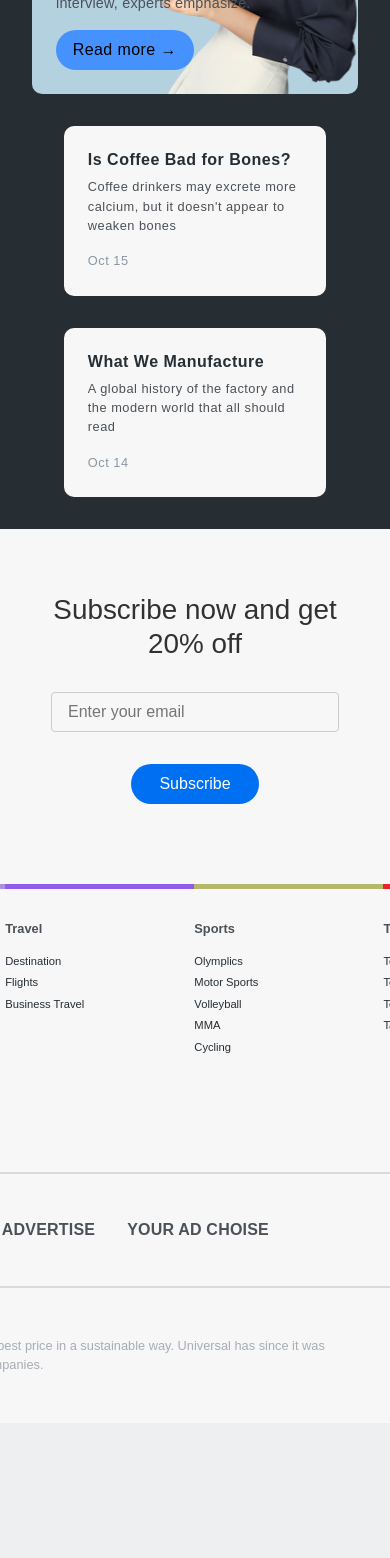
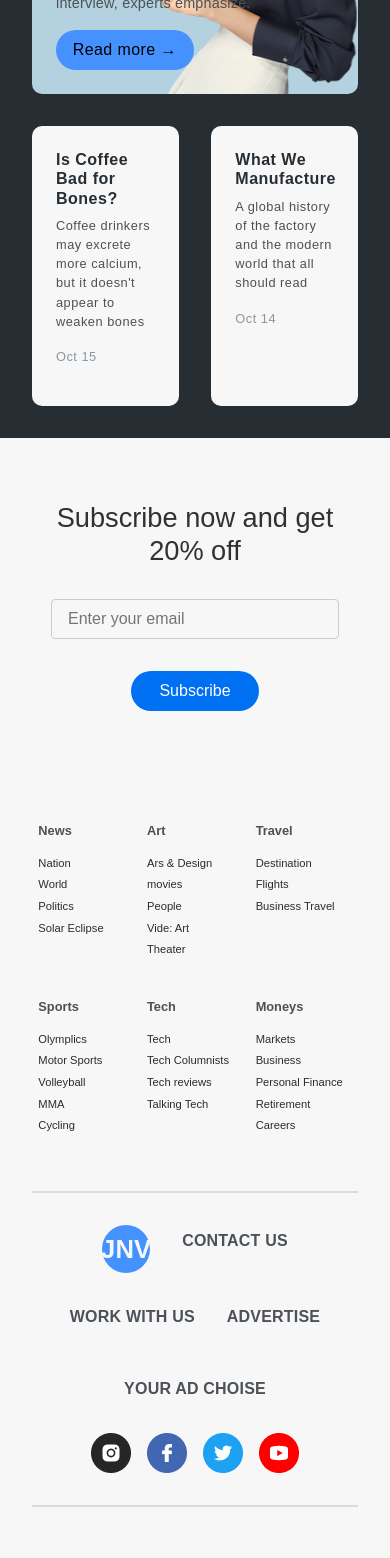
Before and after one commit to Boymirza92/Magazine, a Next.js app: page / in a window 390 px wide. Shown: the part 8380-9938 px from the top of the page. Before the commit the page ends 9803 px from the top, so only its background shows below. Built offline with nearby package versions, Linux system fonts and the light colour scheme.

Commit message:
Birinchi sahifa responsive yakunlandi

```diff
--- a/src/app/components/footer/page.js
+++ b/src/app/components/footer/page.js
@@ -18,6 +18,12 @@ const FooterContainer = styled.div`
   text-align: center;
   box-sizing: border-box;
   gap: 3rem;
+
+  @media (max-width: 768px) {
+    justify-content: center;
+    align-items: center;
+    width: 100%;
+  }
 `;
 
 const Registration = styled.div`
@@ -25,6 +31,17 @@ const Registration = styled.div`
 
   h1 {
     color: rgb(49, 49, 51);
+  }
+
+  @media (max-width: 768px) {
+    flex-wrap: wrap;
+    justify-content: center;
+    align-items: center;
+    width: 100%;
+
+    h1 {
+      font-size: 1.7rem;
+    }
   }
 `;
 
@@ -85,6 +102,14 @@ const NavigationFooter = styled.div`
   width: 71rem;
   height: 15rem;
   margin-top: 2rem;
+
+  @media (max-width: 768px) {
+    flex-wrap: wrap;
+    justify-content: space-around;
+    align-items: center;
+    width: 100%;
+    height: auto;
+  }
 `;
 
 const News = styled.div`
@@ -112,6 +137,15 @@ const News = styled.div`
       font-size: 0.83rem;
       cursor: pointer;
     }
+  }
+
+  @media (max-width: 768px) {
+    justify-content: flex-start;
+    align-items: flex-start;
+    width: 6rem;
+    height: 11rem;
+    margin: 0;
+    border: none;
   }
 `;
 
@@ -147,6 +181,15 @@ const Arts = styled.div`
       cursor: pointer;
     }
   }
+
+  @media (max-width: 768px) {
+    justify-content: flex-start;
+    align-items: flex-start;
+    width: 6rem;
+    height: 11rem;
+    margin: 0;
+    border: none;
+  }
 `;
 
 const Travel = styled.div`
@@ -169,6 +212,15 @@ const Travel = styled.div`
       font-size: 0.83rem;
       cursor: pointer;
     }
+  }
+
+  @media (max-width: 768px) {
+    justify-content: flex-start;
+    align-items: flex-start;
+    width: 6rem;
+    height: 11rem;
+    margin: 0;
+    border: none;
   }
 `;
 
@@ -193,6 +245,15 @@ const Sports = styled.div`
       cursor: pointer;
     }
   }
+
+  @media (max-width: 768px) {
+    justify-content: flex-start;
+    align-items: flex-start;
+    width: 6rem;
+    height: 11rem;
+    margin: 0;
+    border: none;
+  }
 `;
 
 const Tech = styled.div`
@@ -215,6 +276,15 @@ const Tech = styled.div`
       font-size: 0.83rem;
       cursor: pointer;
     }
+  }
+
+  @media (max-width: 768px) {
+     justify-content: flex-start;
+    align-items: flex-start;
+    width: 6rem;
+    height: 11rem;
+    margin: 0;
+    border: none;
   }
 `;
 
@@ -239,6 +309,15 @@ const Moneys = styled.div`
       cursor: pointer;
     }
   }
+
+  @media (max-width: 768px) {
+     justify-content: flex-start;
+    align-items: flex-start;
+    width: 6rem;
+    height: 11rem;
+    margin: 0;
+    border: none;
+  }
 `;
 
 // === NETWORK === //
@@ -252,6 +331,12 @@ const SocialNetwork = styled.div`
   border-bottom: 2px solid #d9dadb;
   padding-top: 2rem;
   padding-bottom: 2rem;
+
+@media (max-width: 768px) {
+    flex-wrap: wrap;
+    justify-content: center;
+    width: 100%;
+}
 `;
 
 const SocialNavigation = styled.div`
@@ -263,6 +348,16 @@ const SocialNavigation = styled.div`
   gap: 2rem;
   letter-spacing: 0.2px;
   font-weight: 600;
+
+  @media (max-width: 768px) {
+    flex-wrap: wrap;
+    justify-content: center;
+    align-items: center;
+    width: 100%;
+    height: auto;
+    margin-bottom: 1rem;
+
+}
 `;
 
 const Logo = styled.div`
@@ -279,14 +374,22 @@ const Logo = styled.div`
   &:hover {
     background-color: #3578e5;
   }
+
+
 `;
 
 const NetworkLink = styled.div`
   cursor: pointer;
 
+
   &:hover {
     color: rgb(32, 37, 43);
   }
+
+   @media (max-width: 768px) {
+    height: auto;
+    margin-bottom: 1rem;
+}
 `;
 
 const SocialLogo = styled.div`
@@ -323,6 +426,25 @@ const AboutMe = styled.div`
   .data {
     text-align: left;
     font-size: 0.8rem;
+  }
+
+  @media (max-width: 768px) {
+    flex-wrap: wrap;
+    justify-content: center;
+    align-items: center;
+    width: 100%;
+    text-align: center;
+
+    .text {
+      width: 100%;
+      margin-right: 0;
+      margin-bottom: 1rem;
+    }
+
+    .data {
+      width: 100%;
+      text-align: center;
+    }
   }
 `;
 
--- a/src/app/components/header/flower/carousel/page.js
+++ b/src/app/components/header/flower/carousel/page.js
@@ -261,7 +261,16 @@ const CardInfo = styled.div`
   box-sizing: border-box;
 
   @media (max-width: 768px) {
-    flex-direction: column;
+    flex-wrap: wrap;
+    flex-direction: row;
+    justify-content: space-between;
+    width: 100%;
+    height: auto;
+    box-sizing: border-box;
+  }
+  @media (max-width: 383px) {
+   justify-content: center;
+   align-items: center;
   }
 `;
 
@@ -290,6 +299,13 @@ const Coffee = styled.div`
     font-size: 0.8rem;
     letter-spacing: 0.5px;
   }
+
+  @media (max-width: 768px) {
+    flex-wrap: wrap;
+    width: 45%;
+    height: auto;
+
+  }
 `;
 
 const Manufacture = styled.div`
@@ -316,6 +332,12 @@ const Manufacture = styled.div`
     color: rgb(139, 150, 161);
     font-size: 0.8rem;
     letter-spacing: 0.5px;
+  }
+
+  @media (max-width: 768px) {
+    flex-wrap: wrap;
+    width: 45%;
+    height: auto;
   }
 `;
 
```
